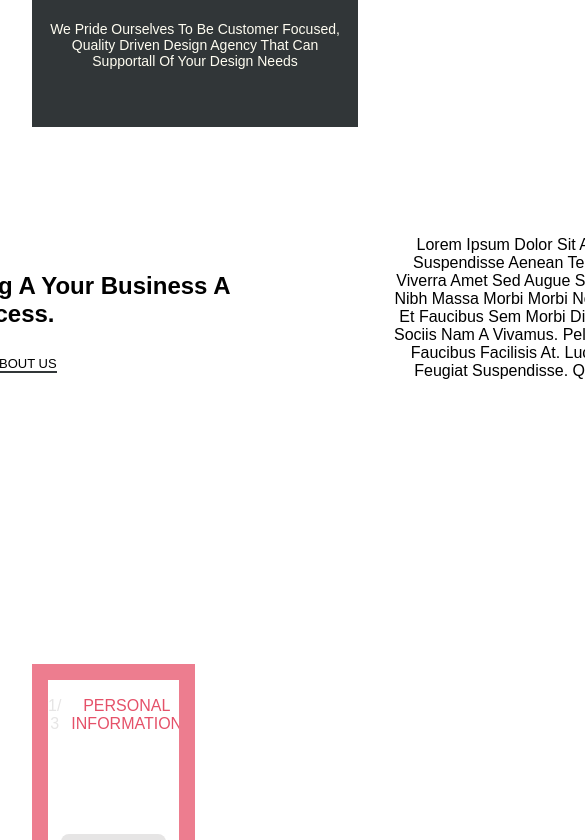
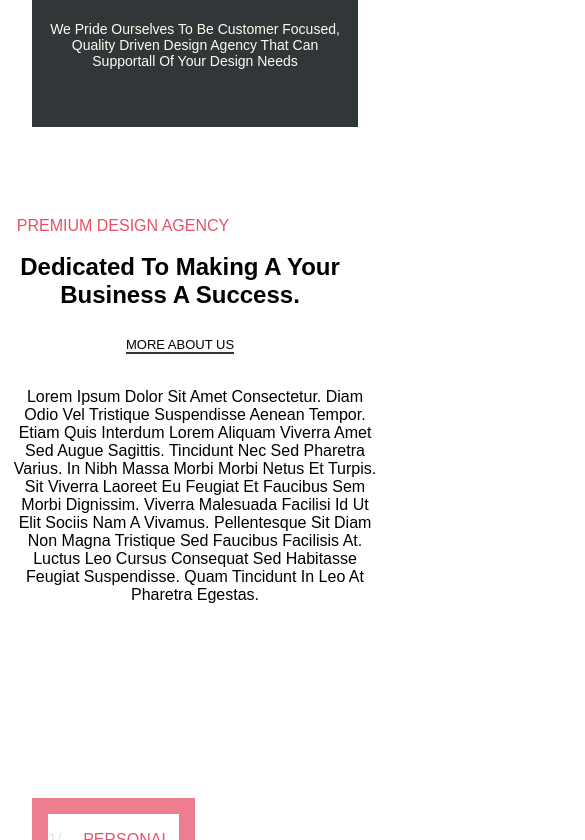
Before and after one commit to rkotchamp/rkot-agency, a React (Vite) app: page / in a window 390 px wide. Shown: the part 3864-4704 px from the top of the page, 585 px wide, since content can reach past the window. Built offline with nearby package versions, Linux system fonts and the light colour scheme.

Commit message:
contact and other components mobile responsiveness

```diff
--- a/src/Components/AboutSection/AboutSection.css
+++ b/src/Components/AboutSection/AboutSection.css
@@ -1,5 +1,4 @@
 .aboutSection__container {
-  /* background-color: red; */
   display: flex;
   justify-content: center;
 
@@ -40,3 +39,29 @@
   font-family: var(--secondary-font-family);
   text-transform: capitalize;
 }
+
+@media only screen and (max-width: 600px) {
+  .aboutSection__container {
+    display: flex;
+    flex-direction: column;
+    justify-content: center;
+    align-items: center;
+    gap: 35px;
+    padding: 90px 32px;
+  }
+
+  .about__firstSection h2 {
+    width: 331px;
+    max-width: 331px;
+  }
+
+  .about__secondSection p {
+    width: 364px;
+    height: 320px;
+    max-width: 364px;
+    max-height: 320px;
+  }
+  .about__firstSection {
+    margin-left: -30px;
+  }
+}
--- a/src/Components/Testimonials&Contacts/Contact/Contact.css
+++ b/src/Components/Testimonials&Contacts/Contact/Contact.css
@@ -12,6 +12,7 @@
   justify-content: space-evenly;
   align-items: center;
 }
+
 .hideTab {
   display: none;
 }
@@ -187,7 +188,7 @@
   width: 88%;
   height: 118px;
   font-family: var(--secondary-font-family);
-  text-transform: uppercase;
+  text-transform: normal;
   background-color: var(--dark-primary-color);
   border: none;
   resize: none;
@@ -204,13 +205,13 @@
 
 .contactService textarea::placeholder {
   margin-left: 30px;
+  text-transform: uppercase;
 }
 
 .projectDetails {
   width: 100%;
   height: 100%;
   display: flex;
-
   flex-direction: column;
   align-items: center;
   gap: 33px;
--- a/src/serviceData.json
+++ b/src/serviceData.json
@@ -2,15 +2,15 @@
   "services": [
     {
       "serviceName": "Web Designer",
-      "icon": "/public/images2/web.png"
+      "icon": "/images2/web.png"
     },
     {
       "serviceName": "Logo & Brand Identity",
-      "icon": "/public/images2/logosAnd.png"
+      "icon": "/images2/logosAnd.png"
     },
     {
       "serviceName": "Digital Services",
-      "icon": "/public/images2/digital.png"
+      "icon": "/images2/digital.png"
     }
   ]
 }
```
